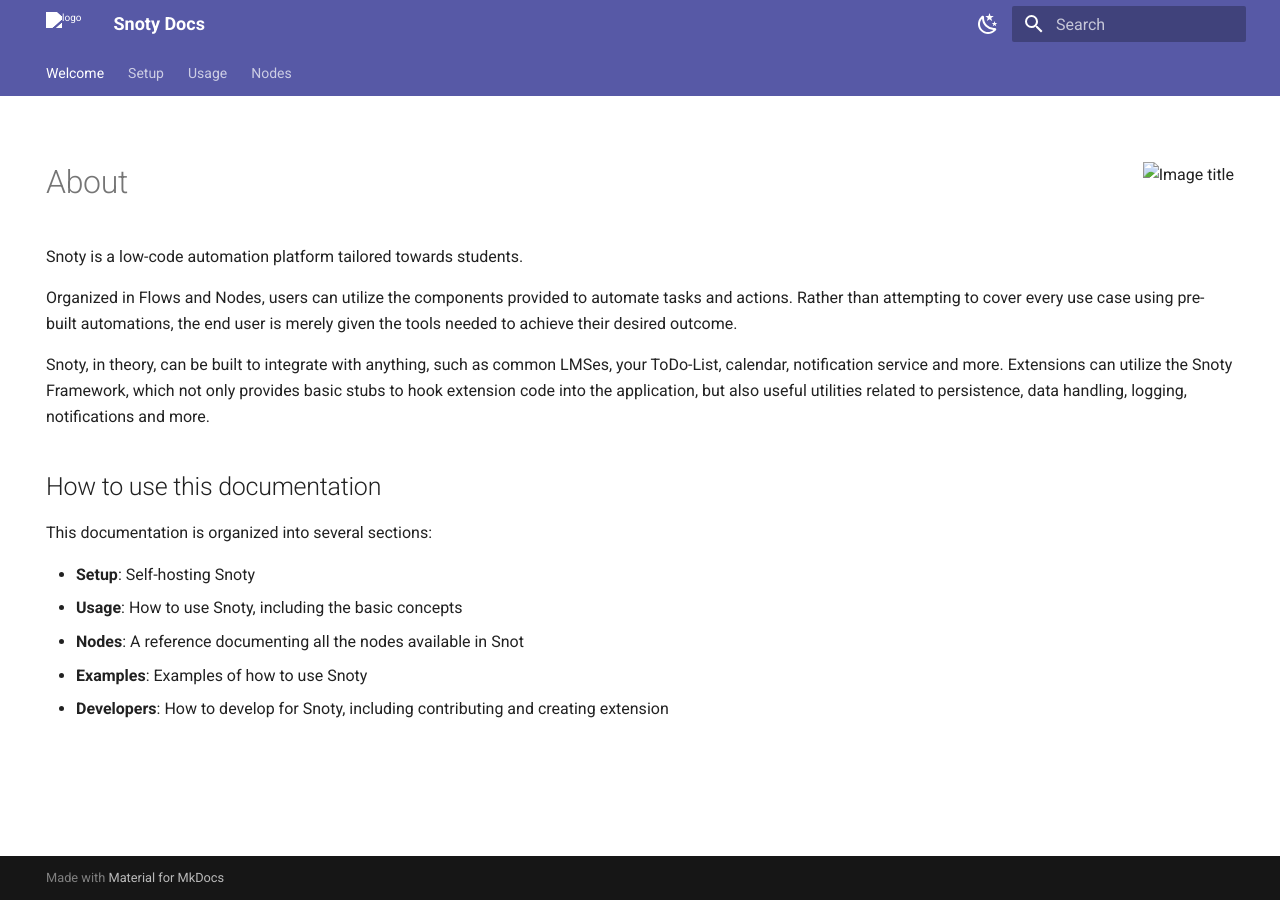
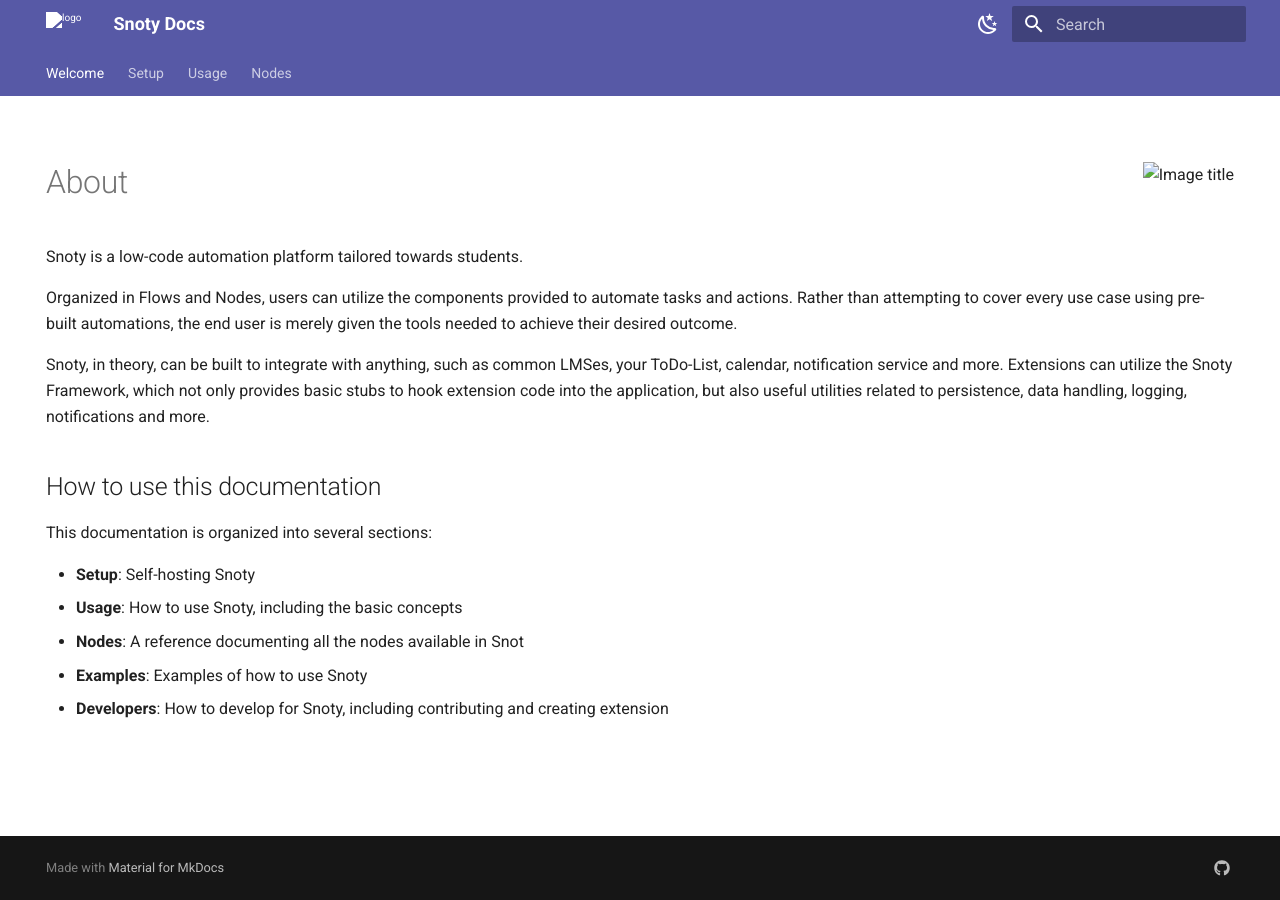
Before and after one commit to SnotyMe/snoty-docs, an MkDocs documentation site: the page built from docs/index.md, in a window 1280 px wide. Built offline with MkDocs 1.6.1 and Material for MkDocs 9.7.7, drawn with Linux system fonts in a browser that asks for light colours.

```diff
--- a/mkdocs.yml
+++ b/mkdocs.yml
@@ -28,9 +28,14 @@ markdown_extensions:
   - attr_list
   - md_in_html
   - pymdownx.blocks.caption
+  - toc:
+      permalink: true
 
 extra:
   homepage: https://snoty.me
+  social:
+    - icon: fontawesome/brands/github
+      link: https://github.com/SnotyMe
 extra_css:
   - stylesheets/logo.css
   - stylesheets/extra.css
```
